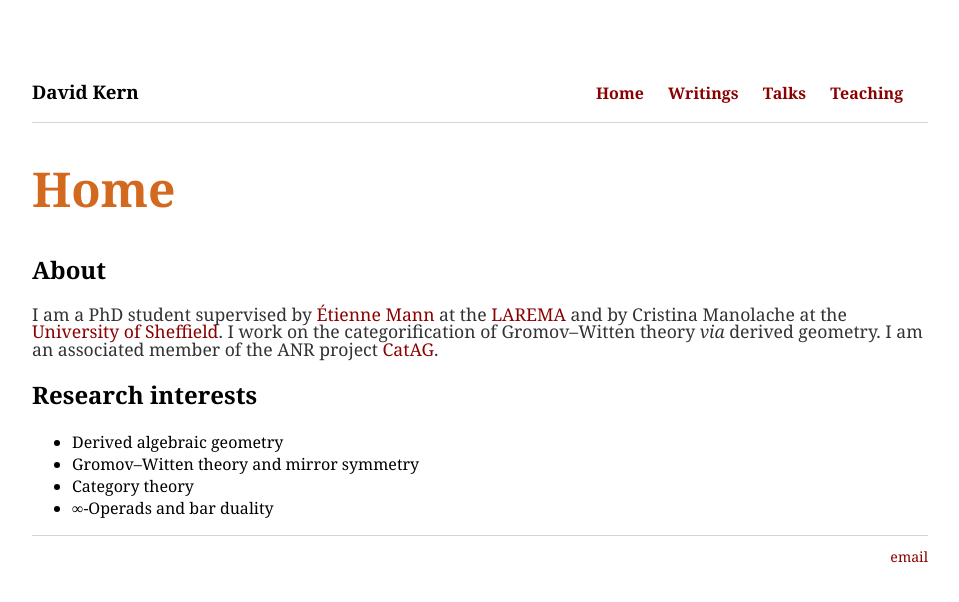
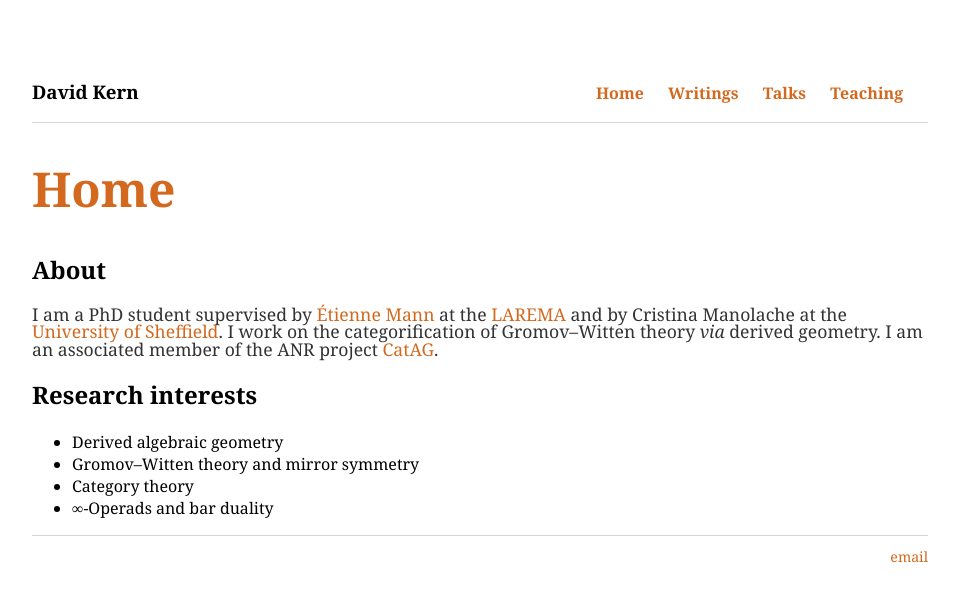
Before and after one commit to dskern/dskern.github.io, a Jekyll site: the page built from index.html, in a window 1280 px wide. Shown: the top 602 px of the page, without its empty margins (160-1119 px from the left). Built offline with Jekyll 4.4.1, drawn with Linux system fonts in a browser that asks for light colours.

Commit message:
Update main.css

```diff
--- a/css/main.css
+++ b/css/main.css
@@ -14,7 +14,7 @@ nav ul li, footer ul li {
 }
 a {
     text-decoration: none;
-    color: DarkRed;
+    color: Chocolate;
 }
 a:hover {
     text-decoration: underline;
```
